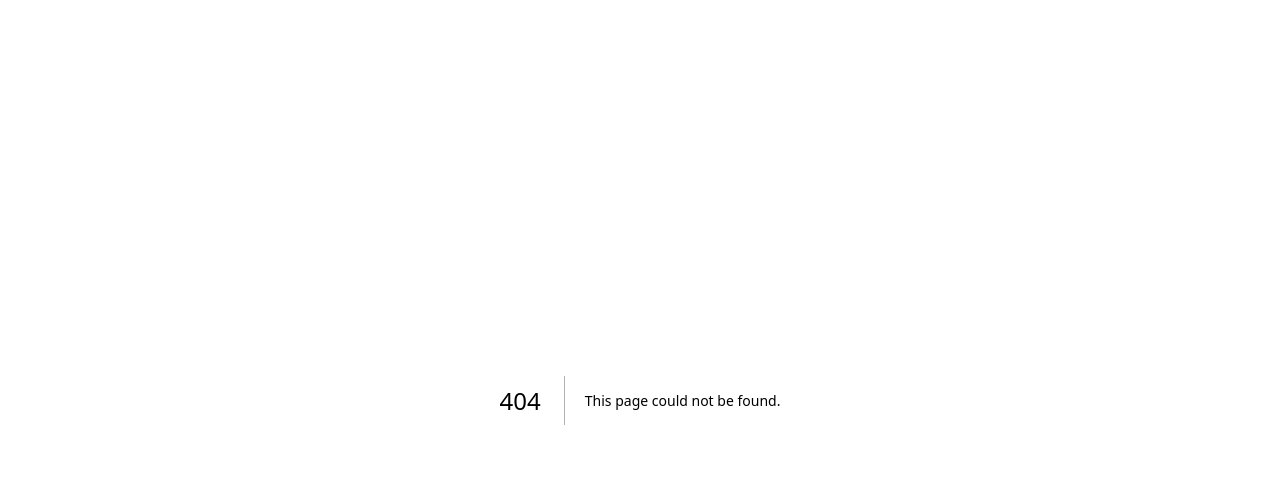
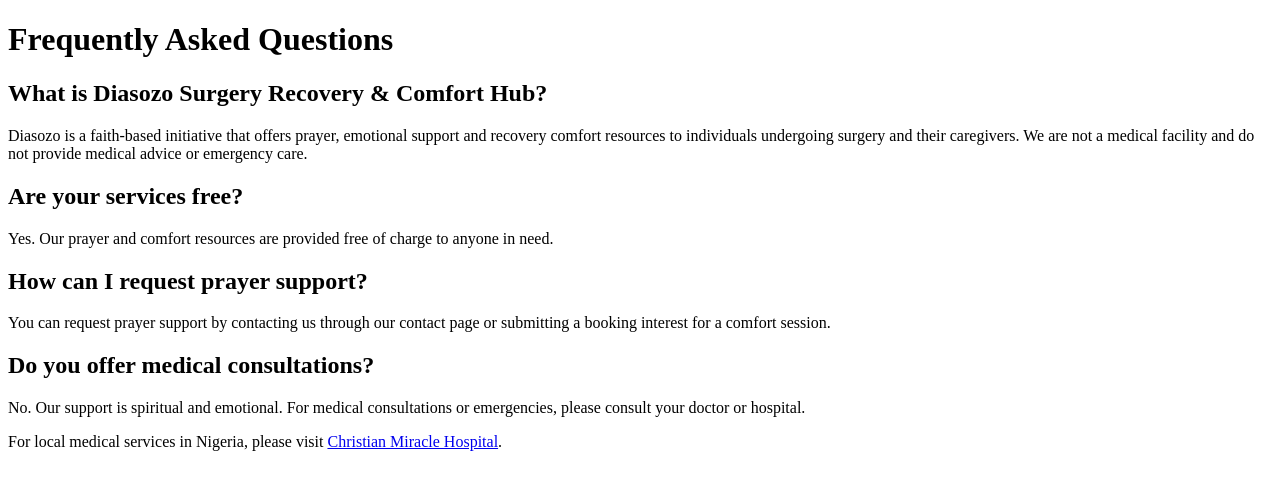
Before and after one commit to OlyMiracle/diasozo-surgery-recovery-hub, a Next.js app: page /faq in a window 1280 px wide. Before the commit this address had no page. Shown: the top 490 px of the page. Built offline with nearby package versions, Linux system fonts and the light colour scheme.

Commit message:
Add FAQ page for Diasozo Surgery Recovery Hub
This file contains the FAQ page with information about Diasozo Surgery Recovery & Comfort Hub, including service details and how to request prayer support.

```diff
--- /dev/null
+++ b/pages/faq.js
@@ -0,0 +1,24 @@
+import Head from 'next/head';
+
+export default function FAQ() {
+  return (
+    <>
+      <Head>
+        <title>FAQ | Diasozo Surgery Recovery & Comfort Hub</title>
+        <meta name="description" content="Find answers to frequently asked questions about our faith-based surgery recovery comfort and prayer services." />
+      </Head>
+      <main>
+        <h1>Frequently Asked Questions</h1>
+        <h2>What is Diasozo Surgery Recovery & Comfort Hub?</h2>
+        <p>Diasozo is a faith-based initiative that offers prayer, emotional support and recovery comfort resources to individuals undergoing surgery and their caregivers. We are not a medical facility and do not provide medical advice or emergency care.</p>
+        <h2>Are your services free?</h2>
+        <p>Yes. Our prayer and comfort resources are provided free of charge to anyone in need.</p>
+        <h2>How can I request prayer support?</h2>
+        <p>You can request prayer support by contacting us through our contact page or submitting a booking interest for a comfort session.</p>
+        <h2>Do you offer medical consultations?</h2>
+        <p>No. Our support is spiritual and emotional. For medical consultations or emergencies, please consult your doctor or hospital.</p>
+        <p>For local medical services in Nigeria, please visit <a href="https://christian-miracle-hospital.vercel.app">Christian Miracle Hospital</a>.</p>
+      </main>
+    </>
+  );
+}
```
